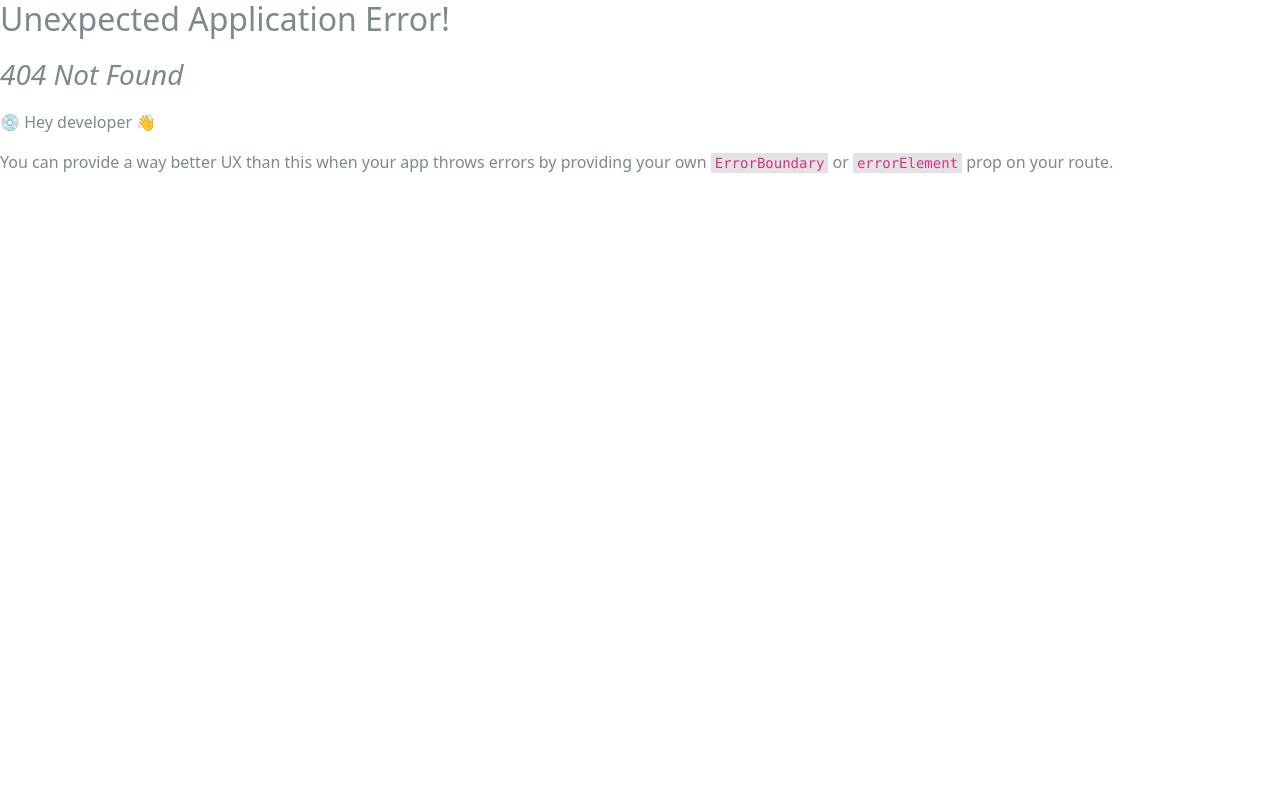
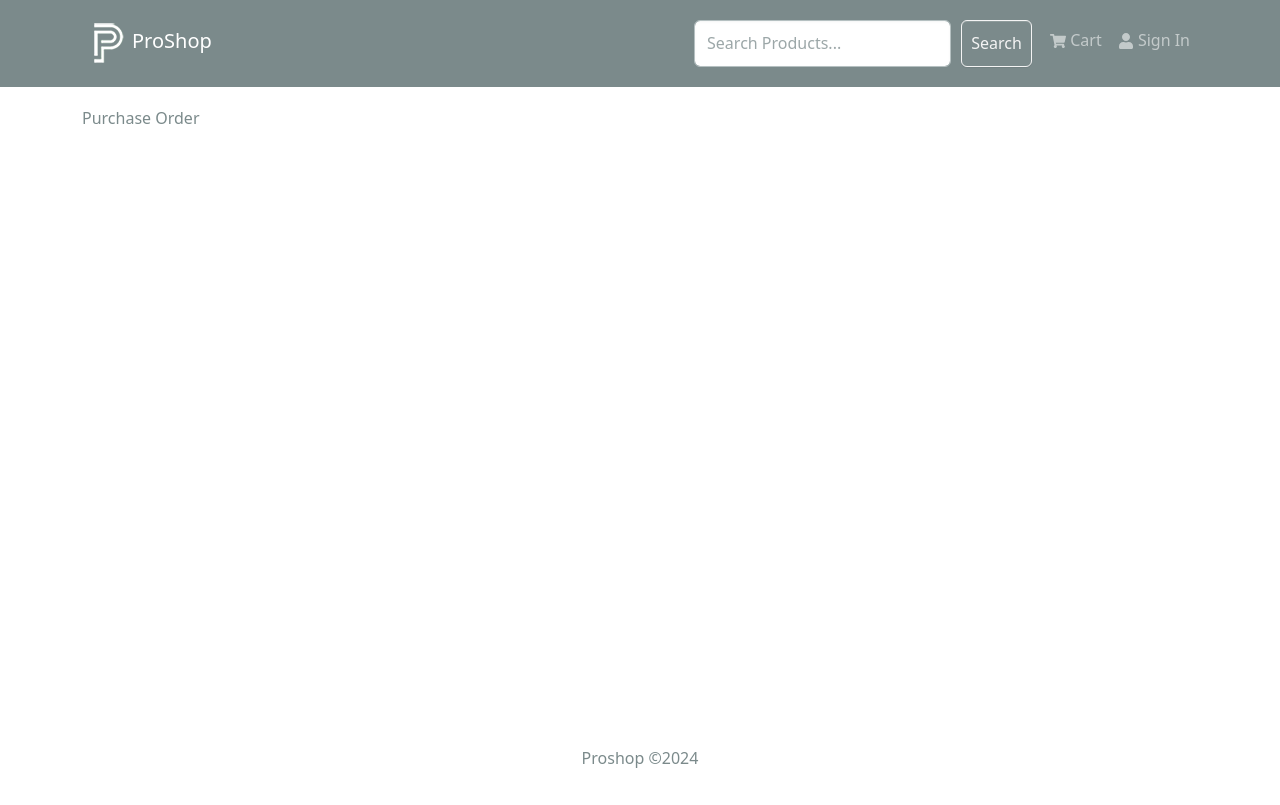
Before and after one commit to BestarDev/Proshop-v2, a React (Create React App) app in the folder frontend/: page /test in a window 1280 px wide. Before the commit this address had no page. Built offline with nearby package versions, Linux system fonts and the light colour scheme.

Commit message:
Search Box Component

```diff
--- a/frontend/src/components/Header.jsx
+++ b/frontend/src/components/Header.jsx
@@ -7,6 +7,7 @@ import { useLogoutMutation } from '../slices/usersApiSlice'
 import { useNavigate } from 'react-router-dom'
 import { logout } from '../slices/authSlice'
 import { toast } from 'react-toastify'
+import SearchBox from './SearchBox'
 
 const Header = () => {
     const { cartItems } = useSelector((state) => state.cart);
@@ -38,6 +39,7 @@ const Header = () => {
                 <Navbar.Toggle aria-controls='basic-navbar-nav' />
                 <Navbar.Collapse id='basic-navbar-nav'>
                     <Nav className='ms-auto'>
+                        <SearchBox />
                         <LinkContainer to='/cart'>
                             <Nav.Link>
                                 <FaShoppingCart /> Cart
--- a/frontend/src/components/Paginate.jsx
+++ b/frontend/src/components/Paginate.jsx
@@ -2,14 +2,18 @@ import React from 'react'
 import { Pagination } from 'react-bootstrap'
 import { LinkContainer } from 'react-router-bootstrap'
 
-const Paginate = ({pages, page, isAdmin = false}) => {
+const Paginate = ({pages, page, isAdmin = false, keyword=''}) => {
   return (
     pages > 1 && (
         <Pagination>
             {[...Array(pages).keys()].map((x) => (
               <LinkContainer
                 key={ x + 1 }
-                to={!isAdmin ? `/page/${x+1}`: `/admin/productlist/${x+1}`}
+                to={!isAdmin ?
+                      keyword ?
+                      `/search/${keyword}/page/${ x + 1 }`
+                      : `/page/${x+1}`
+                    : `/admin/productlist/${ x + 1 }`}
               >
                 <Pagination.Item active={x + 1 === page}>{x + 1}</Pagination.Item>
               </LinkContainer>
--- /dev/null
+++ b/frontend/src/components/SearchBox.jsx
@@ -0,0 +1,28 @@
+import React, { useState } from 'react'
+import { Button, Form } from 'react-bootstrap'
+import { useNavigate, useParams } from 'react-router-dom'
+
+const SearchBox = () => {
+    const navigate = useNavigate()
+    const {keyword: urlKeyword} = useParams();
+    const [keyword, setKeyword] = useState(urlKeyword || '')
+
+    const submitHandler = (e) => {
+        e.preventDefault();
+        if(keyword.trim()) {
+            setKeyword('')
+            navigate(`/search/${keyword}`)
+        } else {
+            navigate('/')
+        }
+    }
+    return (
+        <Form onSubmit={ submitHandler } className='d-flex'>
+            <Form.Control type='text' name='q' onChange={(e) => setKeyword(e.target.value)}
+                value={keyword} placeholder='Search Products...' className='mr-sm-2 ml-sm-5' />
+            <Button type='submit' variant='outline-light' className='p-2 mx-2'>Search</Button>
+        </Form>
+    )
+}
+
+export default SearchBox
--- a/frontend/src/index.js
+++ b/frontend/src/index.js
@@ -29,16 +29,20 @@ import ProductListScreen from './screens/admin/ProductListScreen';
 import ProductEditScreen from './screens/admin/ProductEditScreen';
 import UserListScreen from './screens/admin/UserListScreen';
 import UserEditScreen from './screens/admin/UserEditScreen';
+import TestScreen from './screens/TestScreen';
 
 const router = createBrowserRouter(
   createRoutesFromElements(
     <Route path='/' element={<App />} >
       <Route path='/' element={<HomeScreen />} />
       <Route path='/page/:pageNumber' element={<HomeScreen />} />
+      <Route path='/search/:keyword' element={<HomeScreen />} />
+      <Route path='/search/:keyword/page/:pageNumber' element={<HomeScreen />} />
       <Route path='/products/:id' element={<ProductScreen />} />
       <Route path='/cart' element={<CartScreen />} />
       <Route path='/login' element={<LoginScreen />} />
       <Route path='/register' element={<RegisterScreen />} />
+      <Route path='/test' element={<TestScreen /> } />
 
       <Route path='' element={<PrivateRoutes />} >
         <Route path='/shipping' element={<ShippingScreen />} />
--- a/frontend/src/screens/HomeScreen.jsx
+++ b/frontend/src/screens/HomeScreen.jsx
@@ -3,16 +3,17 @@ import Product from '../components/Product'
 import Loader from '../components/Loader'
 import Message from '../components/Message'
 import { useGetProductsQuery } from '../slices/productsApiSlice'
-import { useParams } from 'react-router-dom'
+import { Link, useParams } from 'react-router-dom'
 import Paginate from '../components/Paginate'
 
 const HomeScreen = () => {
   // I think useParams can be used for destructuring in safe way.
-  const {pageNumber} = useParams();
-  const { data, isLoading, error } = useGetProductsQuery({pageNumber});
+  const {pageNumber, keyword} = useParams();
+  const { data, isLoading, error } = useGetProductsQuery({pageNumber, keyword});
 
   return (
     <>
+    {keyword && <Link to='/' className='btn btn-light'>Go Back</Link>}
       { isLoading ? (<Loader />)
       : error ? (<Message variant='danger'>{error?.data?.message || error.error}</Message>)
       : (
@@ -25,7 +26,7 @@ const HomeScreen = () => {
                   </Col>
               ))}
           </Row>
-          <Paginate pages={data.pages} page={data.page} />
+          <Paginate pages={data.pages} page={data.page} keyword={keyword ? keyword : ''}/>
         </>
       )}
     </>
--- /dev/null
+++ b/frontend/src/screens/TestScreen.jsx
@@ -0,0 +1,27 @@
+import React, { useState } from 'react'
+import { Col, Collapse, ListGroup } from 'react-bootstrap';
+import { Link } from 'react-router-dom';
+
+const TestScreen = () => {
+    const options = ['Create', 'Purchase', 'Receive']
+    const [collapsed, setCollapsed] = useState(true);
+
+    const toggleNavbar = () => setCollapsed(!collapsed);
+
+    return (
+        <>
+            <Col style={{cursor:'pointer'}} onClick={toggleNavbar}>Purchase Order</Col>
+            <Collapse in={!collapsed}>
+                <ListGroup variant='flush' as={'ul'} className='ms-4'>
+                    {options.map((option, idx) => (
+                        <li key={idx}>
+                            <Link to = '#'>{option}</Link>
+                        </li>
+                    ))}
+                </ListGroup>
+            </Collapse>
+        </>
+    );
+}
+
+export default TestScreen
--- a/frontend/src/slices/productsApiSlice.js
+++ b/frontend/src/slices/productsApiSlice.js
@@ -4,9 +4,9 @@ import { apiSlice } from "./apiSlice.js";
 export const productsApiSlice = apiSlice.injectEndpoints({
     endpoints: (builder) => ({
         getProducts: builder.query({
-            query: ({pageNumber}) => ( {
+            query: ({pageNumber, keyword}) => ( {
                 url: PRODUCTS_URL,
-                params: {pageNumber}
+                params: {pageNumber, keyword}
             }),
             providesTags: ['Product'],
             keepUnusedDataFor: 5,
```
Also changed, not shown: 1 other file (tests, documents, lock files or other folders).
